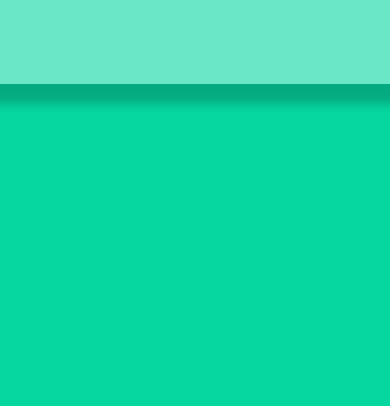
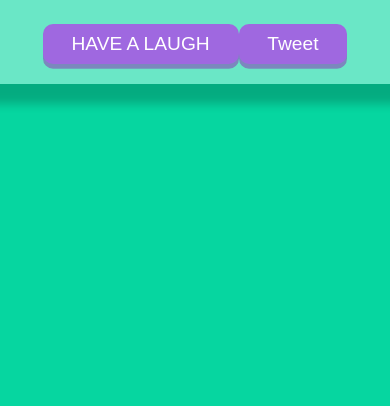
Before and after one commit to tgriff21/JokeSimulator, a plain HTML site: page index.html in a window 390 px wide. Shown: the part 438-844 px from the top of the page. Drawn offline with nearby package versions, Linux system fonts and the light colour scheme.

Commit message:
resizing

```diff
--- a/file.css
+++ b/file.css
@@ -72,4 +72,7 @@ button:active{
   .jokes{
       font-size: 2.5rem;
   }
+  .buttons{
+    justify-content: center;
+  }
 }
```
